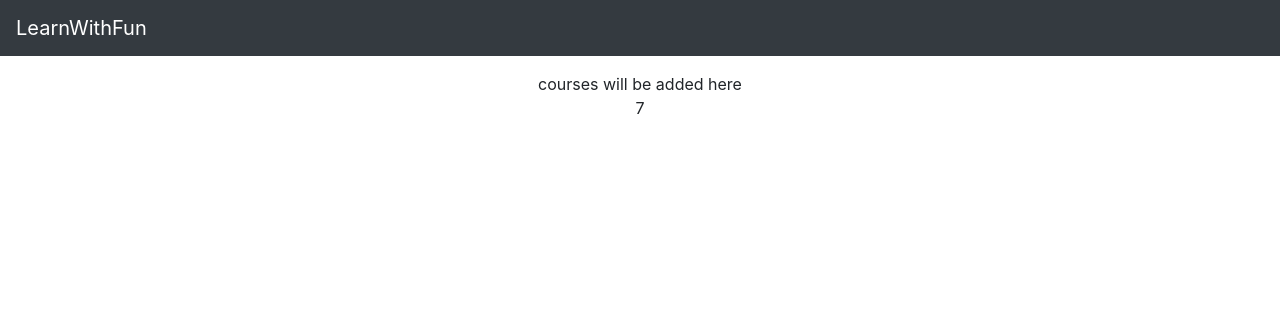
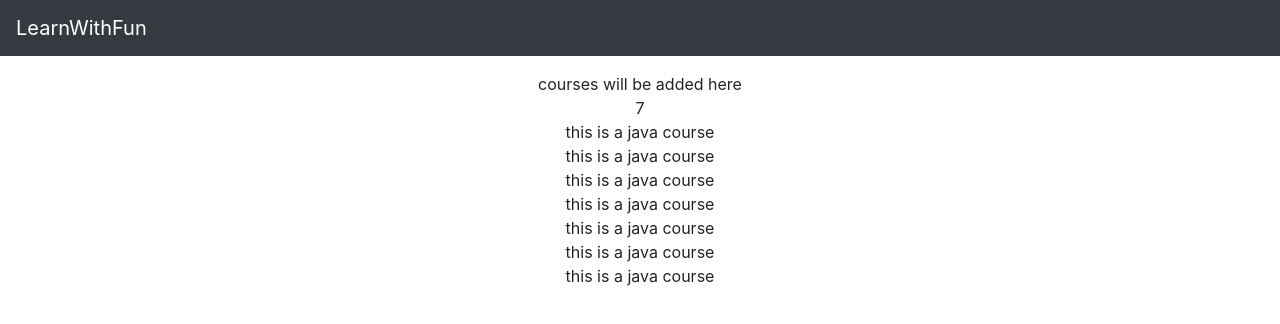
Before and after one commit to kuntal-ghosh/E-Learning, a React (Create React App) app: page / in a window 1280 px wide. Shown: the top 324 px of the page. Built offline with nearby package versions, Linux system fonts and the light colour scheme.

Commit message:
course component is added in courses component

```diff
--- a/src/Components/Courses/Courses.js
+++ b/src/Components/Courses/Courses.js
@@ -1,13 +1,17 @@
 import React, { useState } from "react";
 import courses from "../../FakeData/index";
-import course from "./Course/Course";
+import Course from "./Course/Course";
 const Courses = () => {
   const [allCourses, setallCourses] = useState(courses);
   return (
     <div>
       <div>courses will be added here</div>
       <div>{allCourses.length}</div>
-      <div></div>
+      <div>
+        {allCourses.map((course) => (
+          <Course course={course}></Course>
+        ))}
+      </div>
     </div>
   );
 };
```
